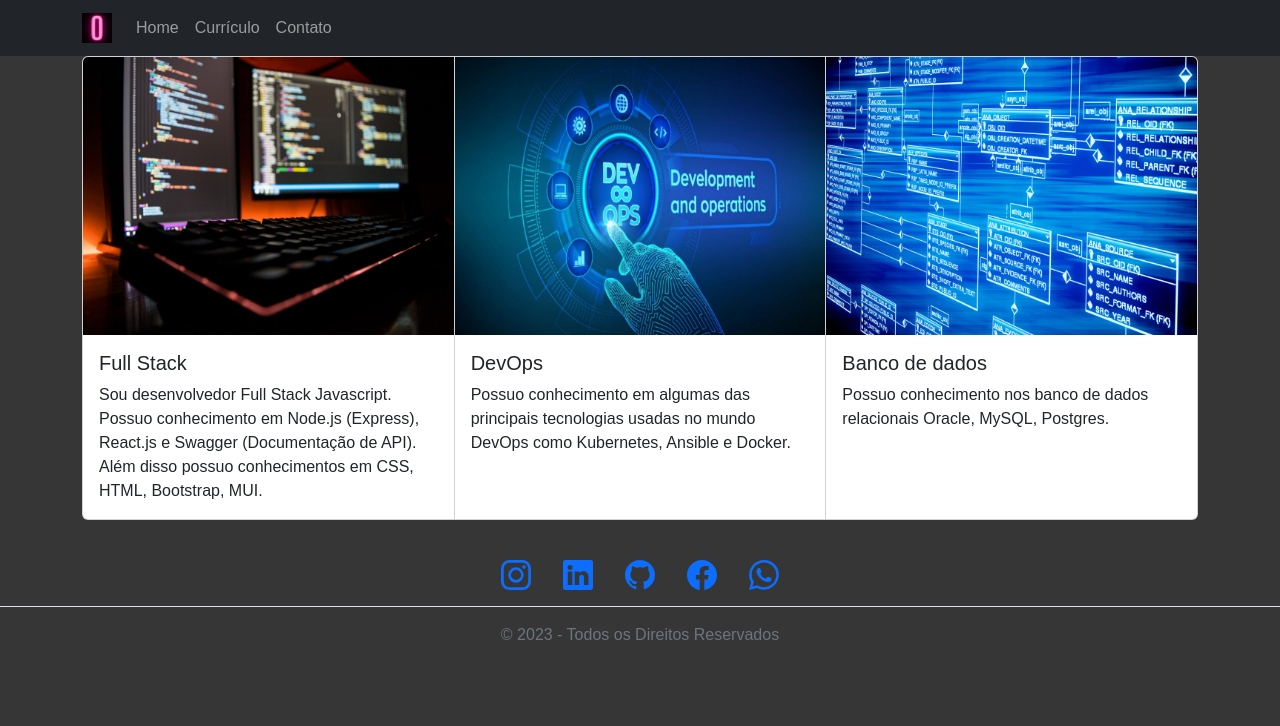
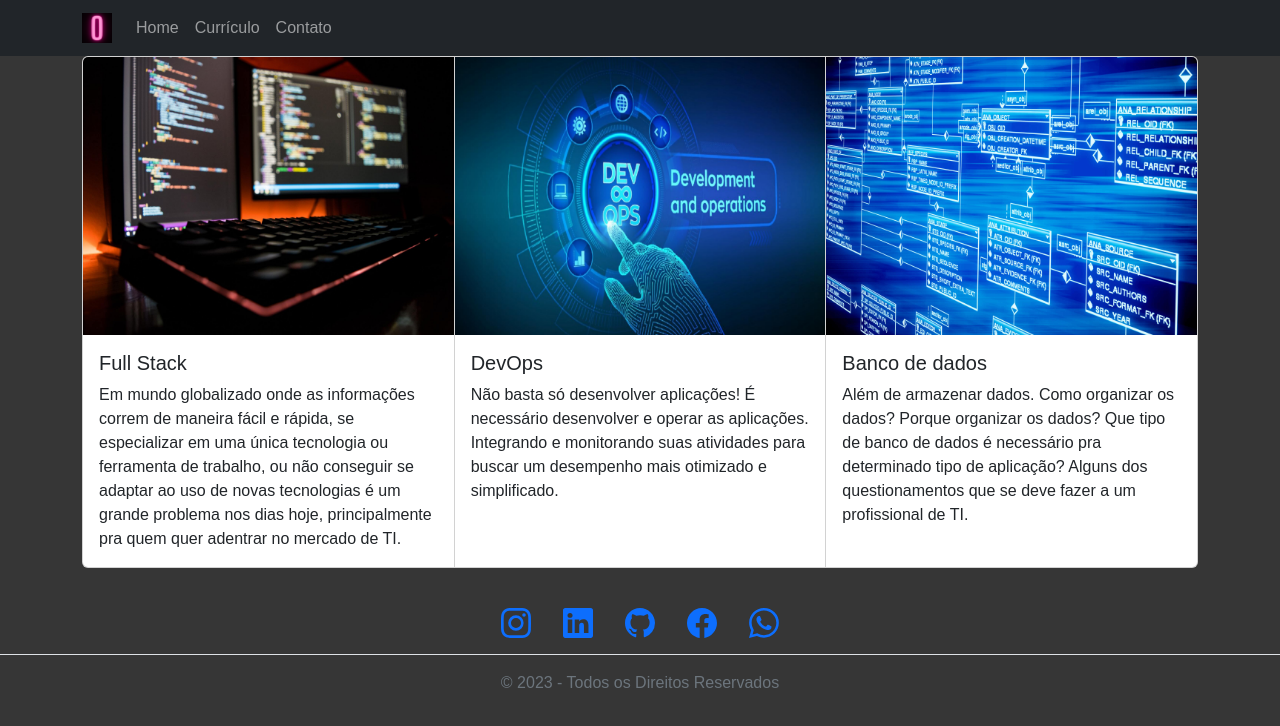
Before and after one commit to otavio25/my-blog, a React (Create React App) app: page / in a window 1280 px wide. Shown: the top 726 px of the page. Built offline with nearby package versions, Linux system fonts and the light colour scheme.

Commit message:
Alterando apresentação da home

```diff
--- a/src/components/pages/Home.js
+++ b/src/components/pages/Home.js
@@ -14,8 +14,7 @@ function Home(){
                     <Card.Body>
                         <Card.Title>Full Stack</Card.Title>
                         <Card.Text>
-                        Sou desenvolvedor Full Stack Javascript. Possuo conhecimento em Node.js (Express), React.js e Swagger (Documentação de API).
-                        Além disso possuo conhecimentos em CSS, HTML, Bootstrap, MUI.
+                        Em mundo globalizado onde as informações correm de maneira fácil e rápida, se especializar em uma única tecnologia ou ferramenta de trabalho, ou não conseguir se adaptar ao uso de novas tecnologias é um grande problema nos dias hoje, principalmente pra quem quer adentrar no mercado de TI.
                         </Card.Text>
                     </Card.Body>
                 </Card>
@@ -24,7 +23,7 @@ function Home(){
                     <Card.Body>
                         <Card.Title>DevOps</Card.Title>
                         <Card.Text>
-                        Possuo conhecimento em algumas das principais tecnologias usadas no mundo DevOps como Kubernetes, Ansible e Docker.
+                        Não basta só desenvolver aplicações! É necessário desenvolver e operar as aplicações. Integrando e monitorando suas atividades para buscar um desempenho mais otimizado e simplificado.
                         </Card.Text>
                     </Card.Body>
                 </Card>
@@ -33,7 +32,7 @@ function Home(){
                     <Card.Body>
                         <Card.Title>Banco de dados</Card.Title>
                         <Card.Text>
-                        Possuo conhecimento nos banco de dados relacionais Oracle, MySQL, Postgres.
+                        Além de armazenar dados. Como organizar os dados? Porque organizar os dados? Que tipo de banco de dados é necessário pra determinado tipo de aplicação? Alguns dos questionamentos que se deve fazer a um profissional de TI.
                         </Card.Text>
                     </Card.Body>
                 </Card>
```
